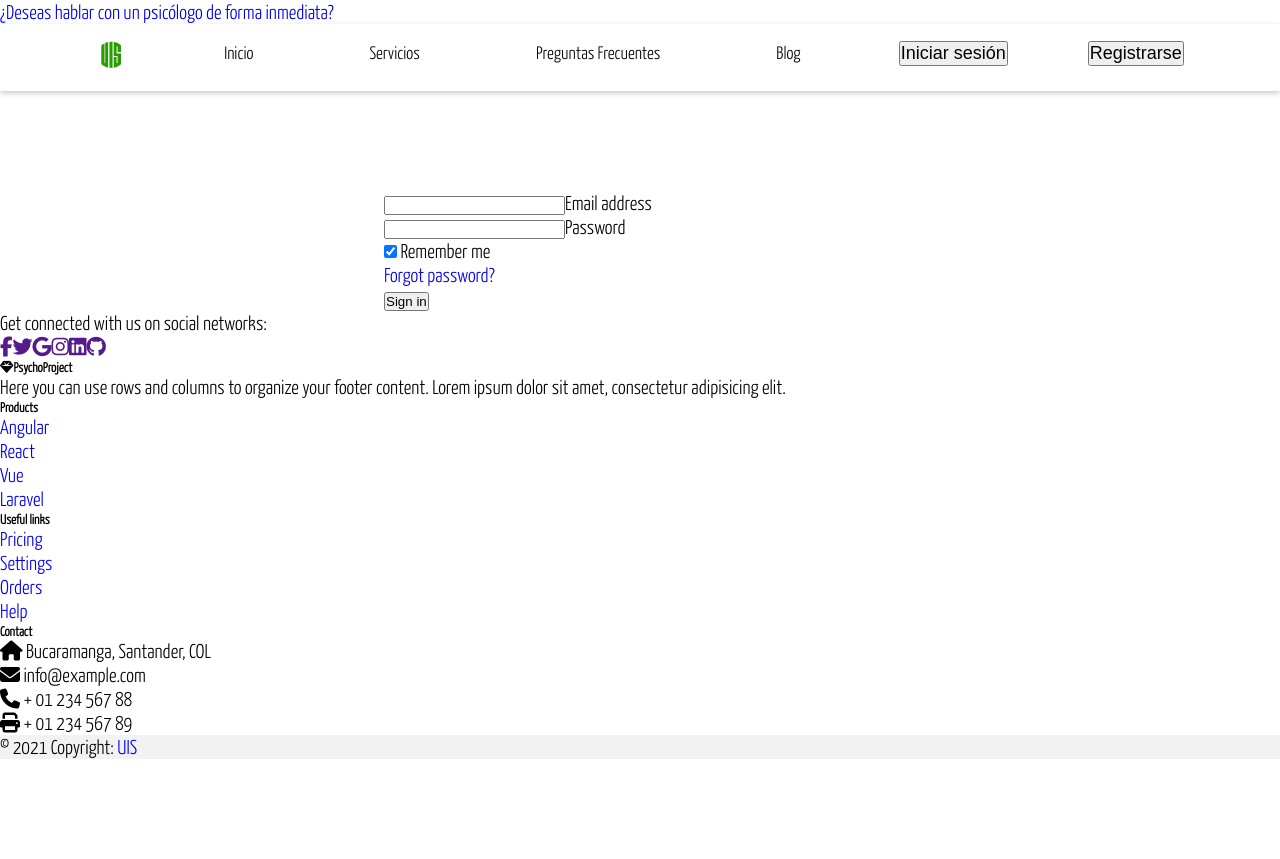
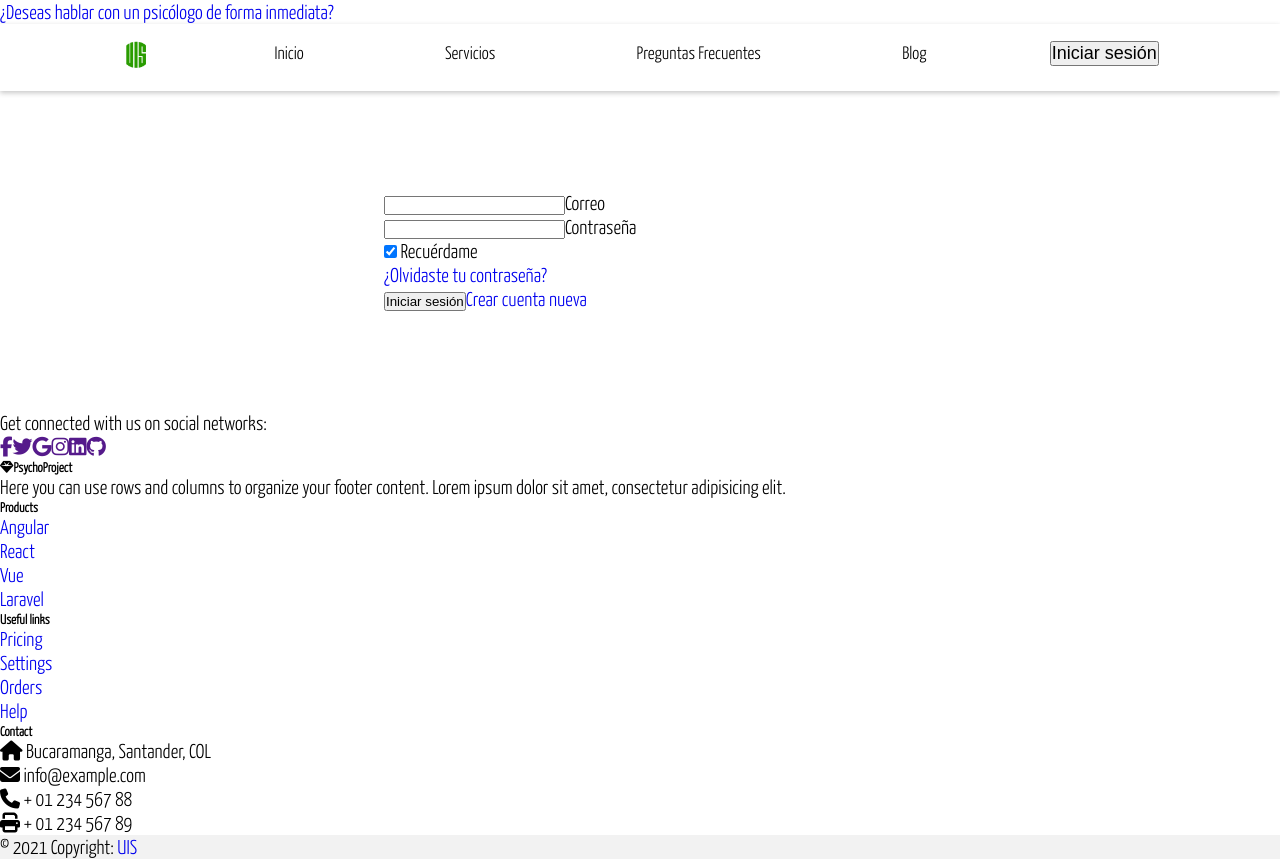
Before and after one commit to christiancam14/psycho-project-uis, an Angular app in the folder psycho-project/: page /login in a window 1280 px wide. Before the commit the page ends 800 px from the top, so only its background shows below. Built offline with nearby package versions, Linux system fonts and the light colour scheme; what angular-bootstrap-md would draw is missing.

Commit message:
User control

```diff
--- a/psycho-project/src/app/models/user.ts
+++ b/psycho-project/src/app/models/user.ts
@@ -1,6 +1,7 @@
 interface User{
     id: number;
     name: string;
-    rol: string;
+    code: number;
+    password: string;
     email: string;
 }
--- a/psycho-project/src/app/services/global.service.ts
+++ b/psycho-project/src/app/services/global.service.ts
@@ -1,5 +1,5 @@
-// Acá ponemos el root del backend
+// Acá ponemos el servidor del backend
 
 export var global = {
-  url: 'http://localhost:3700/api/'
+  url: 'http://localhost:3000/'
 }
--- a/psycho-project/src/app/website/components/header/header.component.html
+++ b/psycho-project/src/app/website/components/header/header.component.html
@@ -72,10 +72,7 @@
           <a [routerLink]="['/blog']" routerLinkActive="active">Blog</a>
         </li>
         <li>
-          <button [routerLink]="['/login']" class="btn btn-link px-3 me-2">Iniciar sesión</button>
-        </li>
-        <li>
-          <button [routerLink]="['/singup']" class="btn btn-primary me-3">Registrarse</button>
+          <button [routerLink]="['/login']" class="btn btn-primary me-3">Iniciar sesión</button>
         </li>
       </ul>
     </nav>
--- a/psycho-project/src/app/website/components/shared/form-login-singup/form-login-singup.component.html
+++ b/psycho-project/src/app/website/components/shared/form-login-singup/form-login-singup.component.html
@@ -1,4 +1,4 @@
-    <form>
+    <form class="py-5">
       <!-- Name input -->
       <div class="form-outline mb-4">
         <input type="text" id="registerName" class="form-control" />
@@ -36,5 +36,6 @@
       </div>
 
       <!-- Submit button -->
-      <button type="submit" class="btn btn-primary btn-block mb-3">Sign in</button>
+      <button type="submit" class="btn btn-primary btn-block mb-3">Registrarme</button>
+      <a class="d-flex justify-content-center py-3" [routerLink]="['/login']">Iniciar sesión</a>
     </form>
--- a/psycho-project/src/app/website/pages/home/home.component.html
+++ b/psycho-project/src/app/website/pages/home/home.component.html
@@ -15,6 +15,7 @@
       </ng-template> -->
 
       <div class="galeria-port">
+        <app-workshops-cards></app-workshops-cards>
         <app-workshops-cards></app-workshops-cards>
         <app-workshops-cards></app-workshops-cards>
         <app-workshops-cards></app-workshops-cards>
--- a/psycho-project/src/app/website/pages/login/login.component.css
+++ b/psycho-project/src/app/website/pages/login/login.component.css
@@ -2,4 +2,5 @@ main{
   width: 40%;
   padding-top: 100px;
   margin: auto;
+  padding-bottom: 100px;
 }
--- a/psycho-project/src/app/website/pages/login/login.component.html
+++ b/psycho-project/src/app/website/pages/login/login.component.html
@@ -4,13 +4,13 @@
     <!-- Email input -->
   <div class="form-outline mb-4">
     <input type="email" id="form1Example1" class="form-control" />
-    <label class="form-label" for="form1Example1">Email address</label>
+    <label class="form-label" for="form1Example1">Correo</label>
   </div>
 
   <!-- Password input -->
   <div class="form-outline mb-4">
     <input type="password" id="form1Example2" class="form-control" />
-    <label class="form-label" for="form1Example2">Password</label>
+    <label class="form-label" for="form1Example2">Contraseña</label>
   </div>
 
   <!-- 2 column grid layout for inline styling -->
@@ -19,17 +19,20 @@
       <!-- Checkbox -->
       <div class="form-check">
         <input class="form-check-input" type="checkbox" value="" id="form1Example3" checked />
-        <label class="form-check-label" for="form1Example3"> Remember me </label>
+        <label class="form-check-label" for="form1Example3"> Recuérdame </label>
       </div>
     </div>
 
     <div class="col">
       <!-- Simple link -->
-      <a href="#!">Forgot password?</a>
+      <a href="#!">¿Olvidaste tu contraseña?</a>
     </div>
   </div>
 
   <!-- Submit button -->
-  <button type="submit" class="btn btn-primary btn-block">Sign in</button>
-  </form>
+  <button type="submit" class="btn btn-primary btn-block">Iniciar sesión</button>
+  <a class="d-flex justify-content-center py-3" [routerLink]="['/singup']">Crear cuenta nueva</a>
+</form>
+
+
 </main>
```
